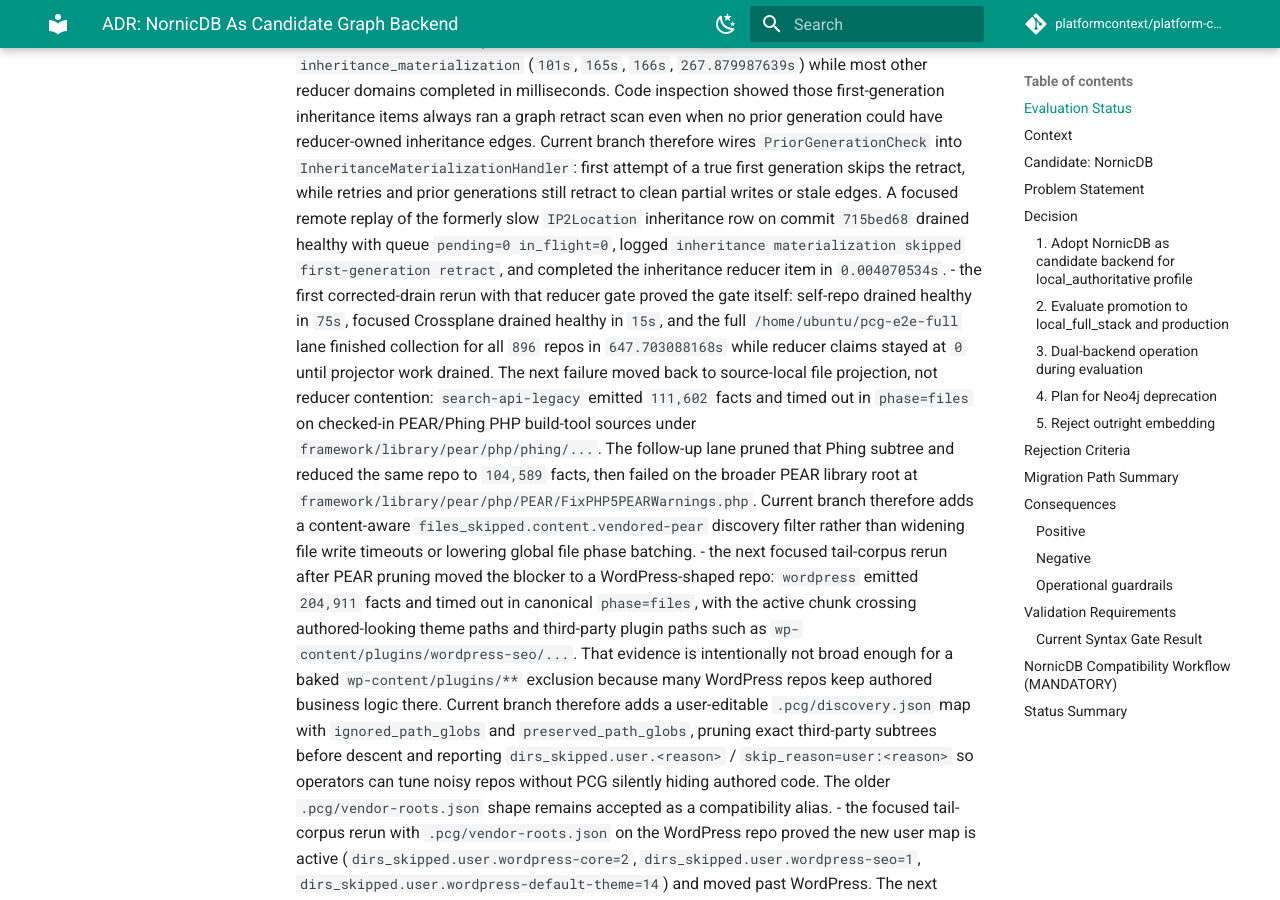
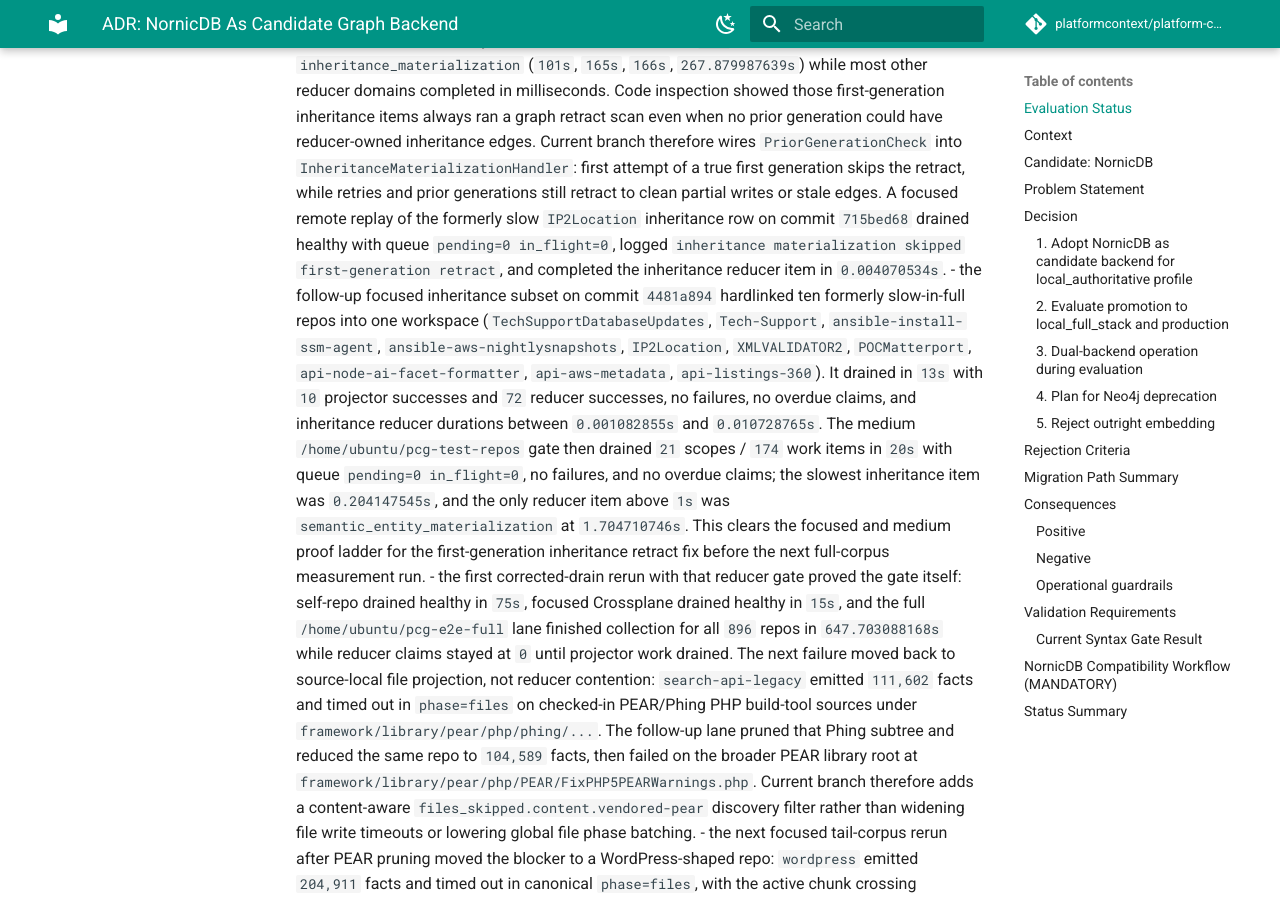
Before and after one commit to platformcontext/platform-context-graph, an MkDocs documentation site: the page built from docs/docs/adrs/2026-04-22-nornicdb-graph-backend-candidate.md, in a window 1280 px wide and 900 px high, scrolled down 22651 px. Built offline with MkDocs 1.6.1 and Material for MkDocs 9.7.7, drawn with Linux system fonts in a browser that asks for light colours; comment, search, counter and statistics services are not loaded.

Commit message:
docs(adrs): record inheritance medium proof

```diff
--- a/docs/docs/adrs/2026-04-22-nornicdb-graph-backend-candidate.md
+++ b/docs/docs/adrs/2026-04-22-nornicdb-graph-backend-candidate.md
@@ -127,6 +127,7 @@ Latest 2026-04-26 NornicDB dogfood evidence:
 - reducer write-path review found the same lookup-index asymmetry in workload materialization: the direct workload Cypher matches and merges through `Workload.id`, `WorkloadInstance.id`, and `Platform.id`, while NornicDB only had explicit merge-anchor indexes for `Repository.id`, `Directory.path`, `File.path`, and semantic `uid`. Because the prior full run already showed a `workload_materialization` item taking `323.084087394s`, current branch adds NornicDB-only explicit lookup indexes for those workload identity keys before restarting the full-corpus proof, rather than waiting for another full-run timeout to rediscover the same graph-size lookup class.
 - the fresh full-corpus lane with those lookup indexes finished source-local/projector work for all `896` repos at about `42m` and entered reducer drain with no persisted failure rows. While observing that run, PCG found another queue-side invariant: batch reducer claiming could lease more intents than ready workers could immediately execute, so slow reducer graph writes left later claimed rows sitting in memory without heartbeat renewal until their `60s` lease expired. Current branch fixes the dispatcher rather than hiding the signal with a larger lease: workers now advertise readiness before the claimer leases work, and `ClaimBatch` is bounded by currently ready worker slots so every claimed reducer item can start the heartbeat-protected execution path immediately.
 - the corrected full-corpus lane then proved the dispatcher fix and named the next reducer bottleneck without waiting hours for another timeout. Source-local drained all `896` repos at about `42m` with `2,606,031` facts (`p50=0.25s`, `p90=5.46s`, `p95=139.79s`, max `746.01s`), reducer opened with exactly `2` claimed rows under `PCG_REDUCER_WORKERS=2`, and there were no overdue claims or failure rows. By `54m52s`, reducer had advanced to `215` succeeded items, but every slow reducer success above `10s` was `inheritance_materialization` (`101s`, `165s`, `166s`, `267.879987639s`) while most other reducer domains completed in milliseconds. Code inspection showed those first-generation inheritance items always ran a graph retract scan even when no prior generation could have reducer-owned inheritance edges. Current branch therefore wires `PriorGenerationCheck` into `InheritanceMaterializationHandler`: first attempt of a true first generation skips the retract, while retries and prior generations still retract to clean partial writes or stale edges. A focused remote replay of the formerly slow `IP2Location` inheritance row on commit `715bed68` drained healthy with queue `pending=0 in_flight=0`, logged `inheritance materialization skipped first-generation retract`, and completed the inheritance reducer item in `0.004070534s`.
+- the follow-up focused inheritance subset on commit `4481a894` hardlinked ten formerly slow-in-full repos into one workspace (`TechSupportDatabaseUpdates`, `Tech-Support`, `ansible-install-ssm-agent`, `ansible-aws-nightlysnapshots`, `IP2Location`, `XMLVALIDATOR2`, `POCMatterport`, `api-node-ai-facet-formatter`, `api-aws-metadata`, `api-listings-360`). It drained in `13s` with `10` projector successes and `72` reducer successes, no failures, no overdue claims, and inheritance reducer durations between `0.001082855s` and `0.010728765s`. The medium `/home/ubuntu/pcg-test-repos` gate then drained `21` scopes / `174` work items in `20s` with queue `pending=0 in_flight=0`, no failures, and no overdue claims; the slowest inheritance item was `0.204147545s`, and the only reducer item above `1s` was `semantic_entity_materialization` at `1.704710746s`. This clears the focused and medium proof ladder for the first-generation inheritance retract fix before the next full-corpus measurement run.
 - the first corrected-drain rerun with that reducer gate proved the gate itself: self-repo drained healthy in `75s`, focused Crossplane drained healthy in `15s`, and the full `/home/ubuntu/pcg-e2e-full` lane finished collection for all `896` repos in `647.703088168s` while reducer claims stayed at `0` until projector work drained. The next failure moved back to source-local file projection, not reducer contention: `search-api-legacy` emitted `111,602` facts and timed out in `phase=files` on checked-in PEAR/Phing PHP build-tool sources under `framework/library/pear/php/phing/...`. The follow-up lane pruned that Phing subtree and reduced the same repo to `104,589` facts, then failed on the broader PEAR library root at `framework/library/pear/php/PEAR/FixPHP5PEARWarnings.php`. Current branch therefore adds a content-aware `files_skipped.content.vendored-pear` discovery filter rather than widening file write timeouts or lowering global file phase batching.
 - the next focused tail-corpus rerun after PEAR pruning moved the blocker to a WordPress-shaped repo: `wordpress` emitted `204,911` facts and timed out in canonical `phase=files`, with the active chunk crossing authored-looking theme paths and third-party plugin paths such as `wp-content/plugins/wordpress-seo/...`. That evidence is intentionally not broad enough for a baked `wp-content/plugins/**` exclusion because many WordPress repos keep authored business logic there. Current branch therefore adds a user-editable `.pcg/discovery.json` map with `ignored_path_globs` and `preserved_path_globs`, pruning exact third-party subtrees before descent and reporting `dirs_skipped.user.<reason>` / `skip_reason=user:<reason>` so operators can tune noisy repos without PCG silently hiding authored code. The older `.pcg/vendor-roots.json` shape remains accepted as a compatibility alias.
 - the focused tail-corpus rerun with `.pcg/vendor-roots.json` on the WordPress repo proved the new user map is active (`dirs_skipped.user.wordpress-core=2`, `dirs_skipped.user.wordpress-seo=1`, `dirs_skipped.user.wordpress-default-theme=14`) and moved past WordPress. The next failure was isolated to `websites-php-youboat`: canonical `phase=files` chunk durations climbed steadily from `0.57s` to `29.65s` before chunk `21/24` timed out at the `30s` write budget. Source inspection of NornicDB's `findMergeNode` path showed uniqueness constraints alone do not appear to populate the property-index lookup used by `MERGE`; without an explicit property index, `MERGE (f:File {path: row.path})`, `MATCH (r:Repository {id: row.repo_id})`, and `MATCH (d:Directory {path: row.dir_path})` can fall back to label scans as the graph grows. Commit `ae314624` therefore adds NornicDB-only merge lookup indexes for `Repository.id`, `Directory.path`, and `File.path` instead of treating the symptom with smaller file batches or a wider timeout; Neo4j keeps the existing schema because its uniqueness constraints already create backing indexes.
```
Also changed, not shown: docs/docs/adrs/2026-04-20-embedded-local-backends-implementation-plan.md (+1 -0 lines).
